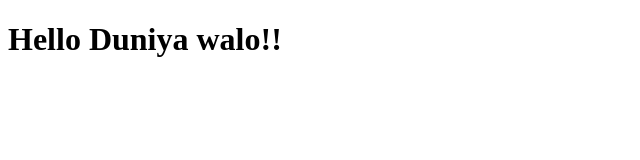
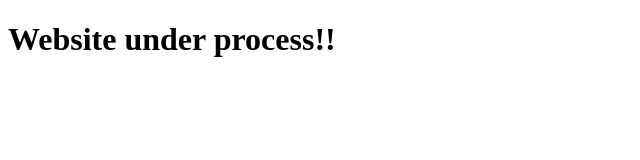
Before and after one commit to Akshit09/Akshit09.github.io, a plain HTML site: page index.html in a window 1280 px wide. Shown: the whole page, without its empty margins (0-640 px from the left). Drawn offline with Linux system fonts and the light colour scheme.

Commit message:
Update index.html

```diff
--- a/index.html
+++ b/index.html
@@ -1,7 +1,7 @@
 <!DOCTYPE html>
 <html>
-  <head><title>Yoo Motherfuckers</title></head>
+  <head><title>My Website</title></head>
 <body style="bgcolor=#000">
-  <h1>Hello Duniya walo!!</h1>
+  <h1>Website under process!!</h1>
   </body>
 </html>
```
